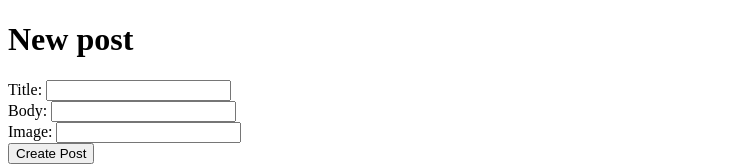
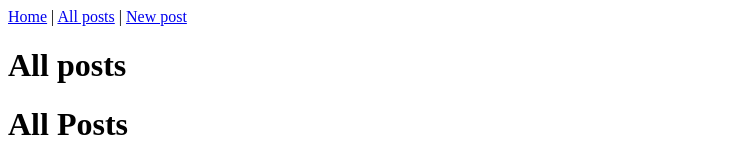
Before and after one commit to miray15/blog-frontend, a React (Vite) app: page / in a window 1280 px wide. Shown: the top 166 px of the page, without its empty margins (0-750 px from the left). Built offline with nearby package versions, Linux system fonts and the light colour scheme.

Commit message:
add new posts to its own function PostsNew

```diff
--- a/src/App.jsx
+++ b/src/App.jsx
@@ -6,11 +6,17 @@ function Header() {
   )
 }
 
-function App() {
+function Content(){
+  return(
+<div>
+  <PostsNew />
+</div>
+  )
+  }
+
+  function PostsNew(){
     return (
       <div>
-
-
       <div id="posts-new">
       <h1>New post</h1>
 
@@ -27,6 +33,16 @@ function App() {
         <button type="Submit">Create Post</button>
       </form>
     </div>
+      </div>
+    )
+  }
+
+function App() {
+  return (
+    <div>
+     <Header />
+
+
 
       <div id="posts-index">
         <h1>All posts</h1>
```
Lines whose indentation alone changed are shown as unchanged.
